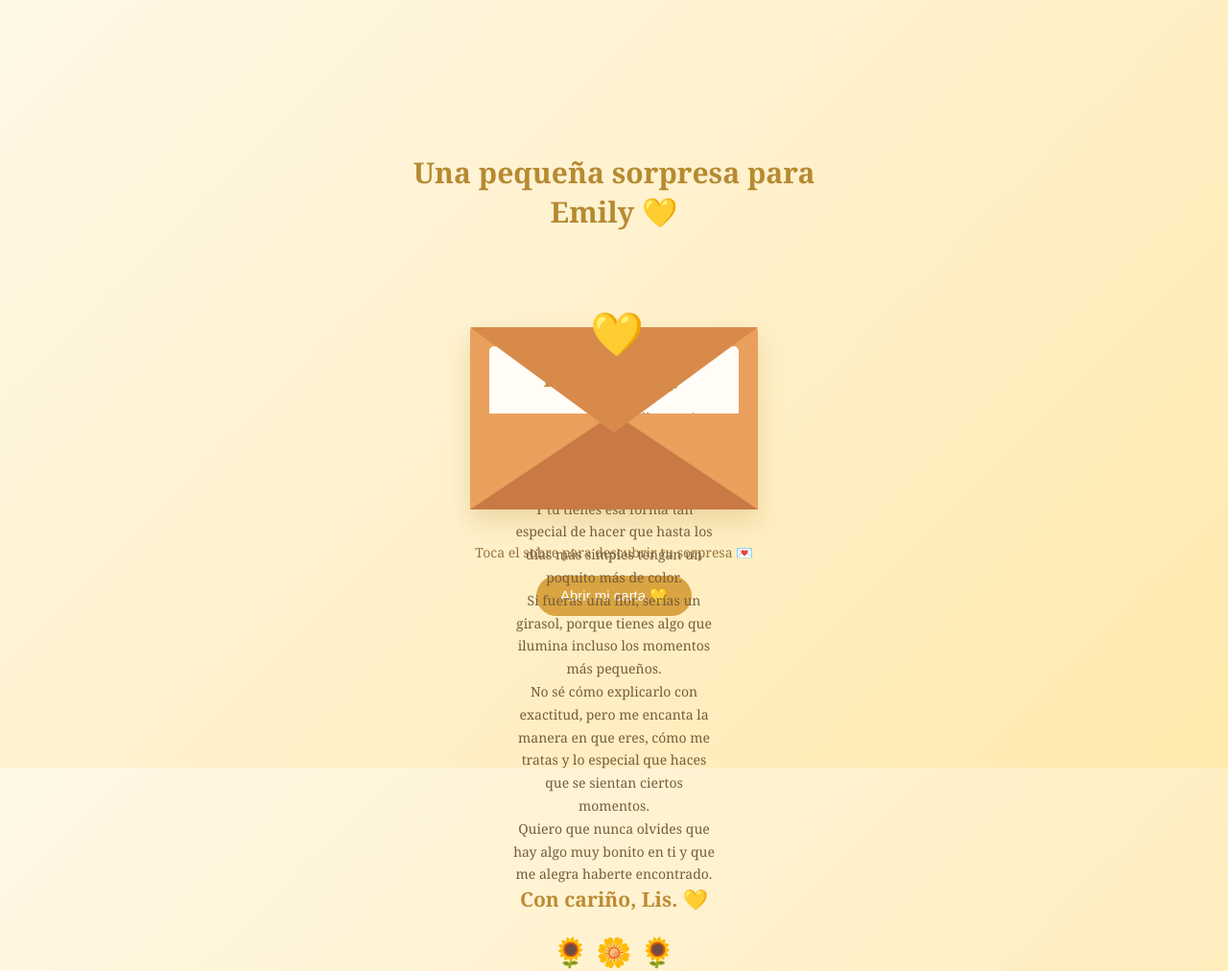
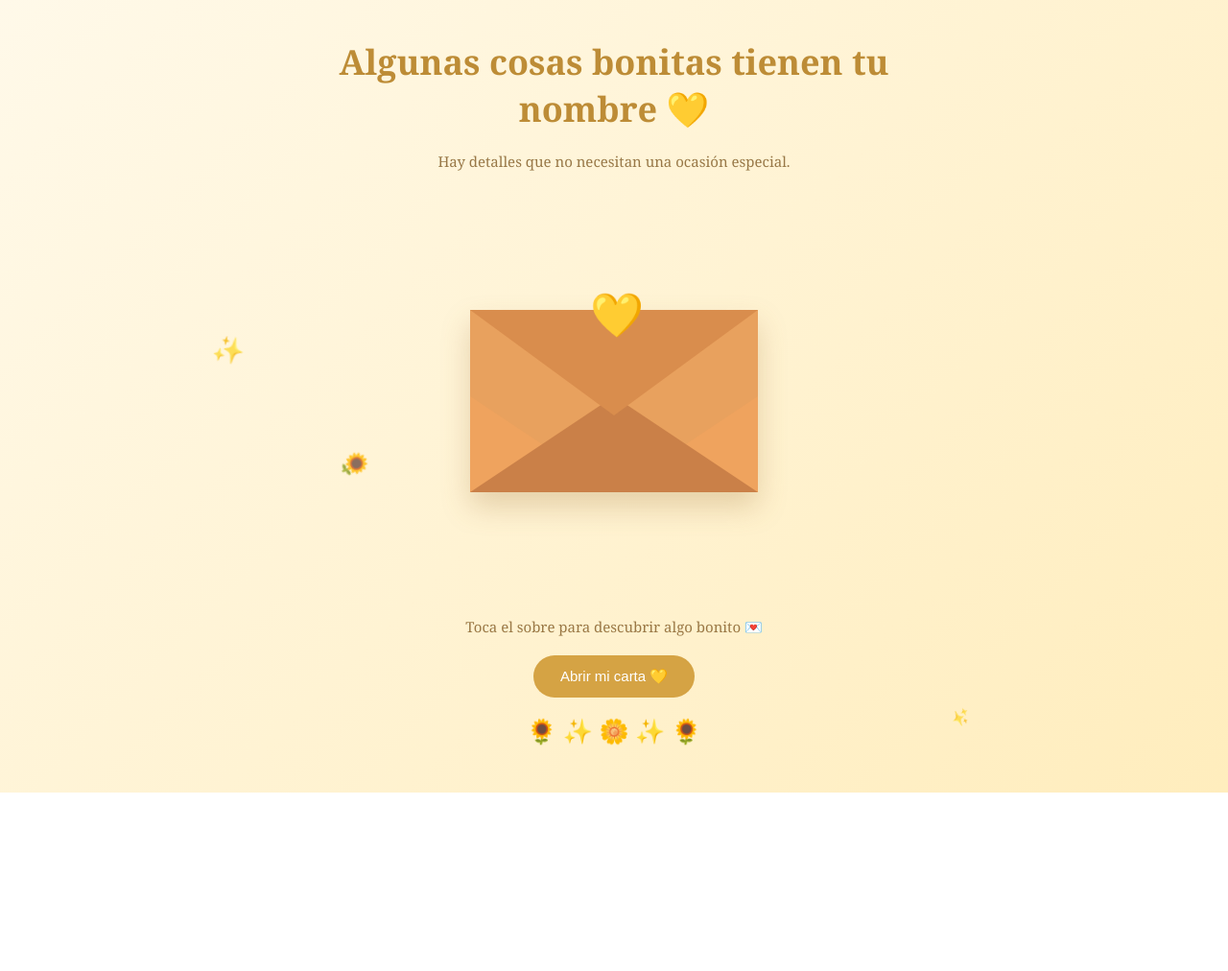
Before and after one commit to lissethe08/EMILY2.1, a plain HTML site: page index.html in a window 1280 px wide. Shown: the whole page at 96% size. After the commit the page ends 826 px from the top, so only its background shows below. Drawn offline with Linux system fonts and the light colour scheme.

Commit message:
Update index.html

```diff
--- a/index.html
+++ b/index.html
@@ -4,7 +4,7 @@
 <head>
 <meta charset="UTF-8">
 <meta name="viewport" content="width=device-width, initial-scale=1.0">
-<title>Para Emily 💛</title>
+<title>Algunas cosas bonitas tienen tu nombre 💛</title>
 
 <style>
 * {
@@ -15,24 +15,40 @@
 
 body {
     min-height: 100vh;
+    background: linear-gradient(135deg, #fff9e9, #ffedbd);
+    font-family: Georgia, serif;
     display: flex;
     justify-content: center;
     align-items: center;
-    background: linear-gradient(135deg, #fff8e7, #ffe9ad);
-    font-family: Georgia, serif;
     overflow-x: hidden;
+    padding: 40px 15px;
 }
 
 .container {
+    width: 100%;
+    max-width: 650px;
     text-align: center;
-    width: 90%;
-    max-width: 500px;
 }
 
 h1 {
-    color: #b68a32;
-    margin-bottom: 35px;
-    font-size: 30px;
+    color: #bd8c36;
+    font-size: clamp(25px, 5vw, 36px);
+    margin-bottom: 20px;
+}
+
+.subtitle {
+    color: #987847;
+    margin-bottom: 30px;
+    font-size: 15px;
+}
+
+.envelope-wrapper {
+    height: 420px;
+    display: flex;
+    justify-content: center;
+    align-items: center;
+    position: relative;
+    margin-top: 20px;
 }
 
 .envelope {
@@ -40,118 +56,192 @@ h1 {
     width: 300px;
     height: 190px;
     background: #e9a05c;
-    margin: 100px auto 35px;
     cursor: pointer;
-    border-radius: 4px;
-    box-shadow: 0 12px 25px #b68a3240;
+    box-shadow: 0 15px 30px #9d713344;
+    border-radius: 3px;
+    z-index: 2;
 }
 
-.envelope::before {
-    content: "";
+.back {
     position: absolute;
-    top: 0;
-    left: 0;
-    border-left: 150px solid transparent;
-    border-right: 150px solid transparent;
-    border-top: 110px solid #d88a4b;
-    transform-origin: top;
-    transition: transform 0.8s;
-    z-index: 5;
+    inset: 0;
+    background: #e8a15e;
+    z-index: 0;
 }
 
-.envelope.open::before {
-    transform: rotateX(180deg);
+.letter {
+    position: absolute;
+    width: 280px;
+    height: 350px;
+    left: 10px;
+    bottom: 10px;
+    background: #fffdf6;
+    border-radius: 7px;
+    padding: 24px 20px;
+    color: #755b38;
+    z-index: 1;
+    overflow-y: auto;
+    opacity: 0;
+    transform: translateY(0);
+    transition: transform 1s ease, opacity 0.6s ease;
+    scrollbar-width: thin;
 }
 
-.envelope::after {
+.letter h2 {
+    color: #b88a37;
+    font-size: 23px;
+    margin-bottom: 18px;
+}
+
+.letter .flower {
+    font-size: 35px;
+    margin-bottom: 15px;
+}
+
+.letter p {
+    font-size: 14px;
+    line-height: 1.8;
+    margin-bottom: 14px;
+}
+
+.letter .signature {
+    color: #bd8c36;
+    font-size: 18px;
+    margin-top: 20px;
+    font-weight: bold;
+}
+
+.front {
+    position: absolute;
+    inset: 0;
+    z-index: 3;
+    pointer-events: none;
+}
+
+.front::before {
     content: "";
     position: absolute;
     bottom: 0;
     left: 0;
-    border-left: 150px solid #e9a05c;
-    border-right: 150px solid #e9a05c;
-    border-bottom: 100px solid #c97943;
-    z-index: 3;
+    border-left: 150px solid #efa35e;
+    border-right: 150px solid #efa35e;
+    border-top: 100px solid transparent;
+    border-bottom: 0;
 }
 
-.letter {
+.front::after {
+    content: "";
     position: absolute;
-    background: #fffdf6;
-    width: 260px;
-    height: 160px;
-    left: 20px;
-    bottom: 10px;
-    padding: 20px;
-    transition: 1s;
-    z-index: 2;
-    border-radius: 5px;
+    bottom: 0;
+    left: 0;
+    border-left: 150px solid transparent;
+    border-right: 150px solid transparent;
+    border-bottom: 100px solid #ca8048;
 }
 
-.envelope.open .letter {
-    transform: translateY(-180px);
-    height: 340px;
-    width: 290px;
-    left: 5px;
-    overflow-y: auto;
-}
-
-.letter h2 {
-    color: #bd8b32;
-    font-size: 21px;
-    margin-bottom: 15px;
-}
-
-.letter p {
-    color: #765d3c;
-    font-size: 14px;
-    line-height: 1.7;
+.flap {
+    position: absolute;
+    top: 0;
+    left: 0;
+    width: 0;
+    height: 0;
+    border-left: 150px solid transparent;
+    border-right: 150px solid transparent;
+    border-top: 110px solid #d98d4d;
+    transform-origin: top;
+    transition: transform 0.8s ease;
+    z-index: 5;
 }
 
 .heart {
     position: absolute;
-    top: -25px;
+    top: -27px;
     left: 125px;
     font-size: 45px;
     z-index: 6;
-    transition: 0.5s;
+    transition: opacity 0.5s;
+}
+
+.envelope.open .flap {
+    transform: rotateX(180deg);
+    z-index: 0;
 }
 
 .envelope.open .heart {
     opacity: 0;
 }
 
+.envelope.open .letter {
+    opacity: 1;
+    transform: translateY(-190px);
+    z-index: 4;
+}
+
+.envelope.open .front {
+    opacity: 0;
+    transition: opacity 0.4s;
+}
+
 .instruction {
-    color: #98743c;
-    font-size: 14px;
+    color: #9a7845;
+    font-size: 15px;
     margin-top: 15px;
 }
 
 button {
-    background: #d9a441;
+    background: #d5a344;
+    color: white;
     border: none;
-    padding: 12px 25px;
-    border-radius: 25px;
-    color: white;
+    padding: 13px 28px;
+    border-radius: 30px;
     font-size: 15px;
+    margin-top: 20px;
     cursor: pointer;
-    margin-top: 15px;
     transition: 0.3s;
 }
 
 button:hover {
-    background: #bd872d;
+    background: #b98932;
     transform: scale(1.05);
 }
 
-.flowers {
-    font-size: 30px;
-    margin-top: 20px;
+.decorations {
+    font-size: 25px;
+    margin-top: 25px;
+    animation: float 3s infinite ease-in-out;
 }
 
-.hidden {
-    display: none;
+.floating {
+    position: fixed;
+    pointer-events: none;
+    animation: fall 8s linear infinite;
+    opacity: 0.8;
 }
 
+@keyframes float {
+    50% {
+        transform: translateY(-10px);
+    }
+}
+
+@keyframes fall {
+    from {
+        transform: translateY(-10vh) rotate(0deg);
+    }
+    to {
+        transform: translateY(110vh) rotate(360deg);
+    }
+}
+
+@media(max-width: 400px) {
+    .envelope {
+        transform: scale(0.9);
+    }
+
+    .envelope.open .letter {
+        transform: translateY(-190px);
+    }
+}
 </style>
 </head>
 
@@ -159,78 +249,133 @@ button:hover {
 
 <div class="container">
 
-    <h1>Una pequeña sorpresa para Emily 💛</h1>
+    <h1>Algunas cosas bonitas tienen tu nombre 💛</h1>
 
-    <div class="envelope" id="envelope" onclick="openLetter()">
+    <p class="subtitle">
+        Hay detalles que no necesitan una ocasión especial.
+    </p>
 
-        <div class="heart">💛</div>
+    <div class="envelope-wrapper">
+
+        <div class="envelope" id="envelope">
+
+            <div class="back"></div>
 
             <div class="letter">
 
-            <h2>Para Emily 🌻</h2>
+                <div class="flower">🌻</div>
+
+                <h2>Emily 💛</h2>
 
                 <p>
-            Hay personas que llegan sin hacer ruido
-            y terminan convirtiéndose en algo muy bonito.
+                    Si fueras una flor, serías un girasol,
+                    no solamente por su belleza,
+                    sino por esa forma tan especial
+                    de llenar de luz cualquier lugar.
                 </p>
 
                 <p>
-            Y tú tienes esa forma tan especial
-            de hacer que hasta los días más simples
-            tengan un poquito más de color.
+                    Hay personas que llegan a nuestra vida
+                    y hacen que las cosas más sencillas
+                    se conviertan en recuerdos bonitos.
+                    Tú tienes esa magia.
                 </p>
 
                 <p>
-            Si fueras una flor, serías un girasol,
-            porque tienes algo que ilumina
-            incluso los momentos más pequeños.
+                    Me gusta tu forma de ser,
+                    tu honestidad, tu manera de tratarme
+                    y esos pequeños detalles que,
+                    aunque parezcan simples,
+                    significan mucho para mí.
                 </p>
 
                 <p>
-            No sé cómo explicarlo con exactitud,
-            pero me encanta la manera en que eres,
-            cómo me tratas y lo especial que
-            haces que se sientan ciertos momentos.
+                    No necesitas ser perfecta para ser
+                    alguien extraordinaria.
+                    Tienes algo que te hace diferente
+                    y eso es precisamente lo bonito de ti.
                 </p>
 
                 <p>
-            Quiero que nunca olvides que hay algo
-            muy bonito en ti y que me alegra
-            haberte encontrado.
+                    Ojalá nunca dejes de florecer,
+                    de ser tú misma y de encontrar
+                    motivos para sonreír.
                 </p>
 
-            <h2>Con cariño, Lis. 💛</h2>
+                <p>
+                    Y si algún día te regalan flores,
+                    recuerda que hay personas
+                    que también pueden verte como una.
+                </p>
 
-            <div class="flowers">🌻 🌼 🌻</div>
+                <div class="flower">🌼 🌻 🌼</div>
+
+                <p class="signature">
+                    Con cariño, Lis. 💛
+                </p>
 
             </div>
+
+            <div class="front"></div>
+            <div class="flap"></div>
+            <div class="heart">💛</div>
+
+        </div>
+
     </div>
 
     <p class="instruction" id="instruction">
-        Toca el sobre para descubrir tu sorpresa 💌
+        Toca el sobre para descubrir algo bonito 💌
     </p>
 
-    <button onclick="openLetter()">
+    <button onclick="toggleLetter()" id="openButton">
         Abrir mi carta 💛
     </button>
+
+    <div class="decorations">
+        🌻 ✨ 🌼 ✨ 🌻
+    </div>
 
 </div>
 
 <script>
-
-function openLetter() {
 const envelope = document.getElementById("envelope");
 const instruction = document.getElementById("instruction");
+const button = document.getElementById("openButton");
 
+function toggleLetter() {
     envelope.classList.toggle("open");
 
     if (envelope.classList.contains("open")) {
-        instruction.textContent = "Una carta escrita especialmente para ti 💛";
+        instruction.textContent = "Un pequeño detalle hecho para ti 💛";
+        button.textContent = "Cerrar carta";
     } else {
-        instruction.textContent = "Toca el sobre para descubrir tu sorpresa 💌";
+        instruction.textContent = "Toca el sobre para descubrir algo bonito 💌";
+        button.textContent = "Abrir mi carta 💛";
     }
 }
 
+envelope.addEventListener("click", toggleLetter);
+
+// Flores y corazones flotantes
+const symbols = ["🌼", "💛", "✨", "🌻"];
+
+function createDecoration() {
+    const element = document.createElement("div");
+    element.className = "floating";
+    element.textContent =
+        symbols[Math.floor(Math.random() * symbols.length)];
+
+    element.style.left = Math.random() * 100 + "vw";
+    element.style.fontSize = (15 + Math.random() * 15) + "px";
+    element.style.animationDuration = (5 + Math.random() * 5) + "s";
+
+    document.body.appendChild(element);
+
+    setTimeout(() => element.remove(), 10000);
+}
+
+setInterval(createDecoration, 1200);
 </script>
 
 </body>
```
Lines whose indentation alone changed are shown as unchanged.
